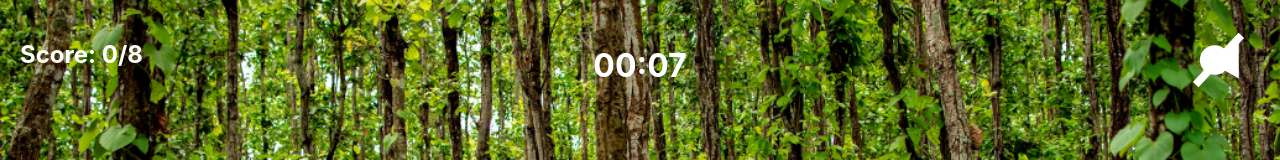
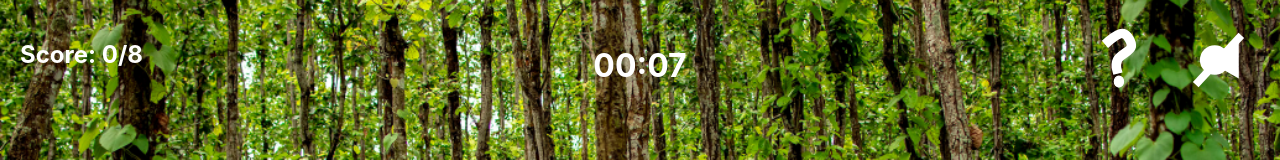
Before and after one commit to hyl3rid/point-click-react-game, a React (Create React App) app: page / in a window 1280 px wide. Shown: the top 160 px of the page. Built offline with nearby package versions, Linux system fonts and the light colour scheme.

Commit message:
add help menu

```diff
--- a/src/App.css
+++ b/src/App.css
@@ -23,3 +23,16 @@
   right: 25px;
   height: 70px;
 }
+
+.background__help-icon {
+  position: absolute;
+  top: 25px;
+  right: 125px;
+  height: 70px;
+}
+
+.background__button {
+  border: none;
+  padding: 15px 25px;
+  background-color: rgb(147, 232, 149);
+}
--- a/src/App.js
+++ b/src/App.js
@@ -5,6 +5,8 @@ import data from './data/data';
 import Forest from './assets/forest.jpg';
 import AudioIcon from './components/AudioIcon';
 import NoAudioIcon from './components/NoAudioIcon';
+import QuestionMarkIcon from './components/QuestionMarkIcon';
+import GameModals from './components/GameModals';
 import Timer from './components/Timer';
 import Audio from './audio/birds.mp3'
 import { AnimalContext } from './context/AnimalProvider';
@@ -12,6 +14,7 @@ import { AnimalContext } from './context/AnimalProvider';
 function App() {
   const [score] = useContext(AnimalContext)
   const [isPlaying, setIsPlaying] = useState(false);
+  const [isModalOpen, setIsModalOpen] = useState(false);
 
   const audioRef = useRef(null);
 
@@ -44,6 +47,14 @@ function App() {
     setIsPlaying(false)
   }
 
+  const openHelp = () => {
+    setIsModalOpen(true)
+  }
+
+  const closeHelp = () => {
+    setIsModalOpen(false)
+  }
+
   return (
     <div className="background">
       <img src={Forest} className="background-image" alt="forest"></img>
@@ -59,6 +70,16 @@ function App() {
         </div>
       }
 
+        <div className="background__help-icon" onClick={openHelp}>
+          <QuestionMarkIcon />
+        </div>
+
+      <GameModals isModalOpen={isModalOpen}>
+        <h2>Instructions to play the game!</h2>
+        <p>Just click on things you find interesting in the scene and find out information about them.</p>
+        <button className="background__button" onClick={closeHelp}>Continue</button>
+      </GameModals>
+
       <audio src={Audio} ref={audioRef} />
 
       <h2 className="background__score">Score: {score}/{data.length}</h2>
--- /dev/null
+++ b/src/components/QuestionMarkIcon.jsx
@@ -0,0 +1,42 @@
+function QuestionMarkIcon() {
+    return (
+      <>
+        <svg
+        width="100%"
+        height="100%"
+        viewBox="0 0 32 32"
+        version="1.1"
+        xmlns="http://www.w3.org/2000/svg"
+        xmlnsXlink="http://www.w3.org/1999/xlink"
+        xmlSpace="preserve"
+        xmlnsserif="http://www.serif.com/"
+        style={{
+            fillRule: "evenodd",
+            clipRule: "evenodd",
+            strokeLinecap: "square",
+            strokeLinejoin: "round",
+            strokeMiterlimit: "1.5"
+        }}
+        >
+        <g transform="matrix(1,0,0,1,-2.73478,-2.45106)">
+            <path
+            d="M13.532,9.85C13.532,9.85 18.29,5.78 20.25,6.355C22.209,6.93 24.312,10.402 23.881,12.391C23.45,14.381 18.706,16.182 17.662,18.292C16.663,20.313 17.254,22.604 17.254,22.604"
+            style={{ fill: "none", stroke: "white", strokeWidth: "4.34px" }}
+            />
+        </g>
+        <g transform="matrix(1.55399,0,0,1.55399,7.53247,-11.7659)">
+            <ellipse
+            cx="5.135"
+            cy="24.216"
+            rx="1.362"
+            ry="1.611"
+            style={{ fill: "white", stroke: "white", strokeWidth: "0.35px" }}
+            />
+        </g>
+        </svg>
+
+      </>
+    );
+  }
+
+  export default QuestionMarkIcon;
--- a/src/components/Timer.jsx
+++ b/src/components/Timer.jsx
@@ -10,8 +10,6 @@ const Timer = () => {
   const [timer, setTimer] = useState("00:00");
   const [timerExpired, setTimerExpired] = useState(false);
   const [isModalOpen, setIsModalOpen] = useState(false);
-
-  const endGameRef = useRef(null);
 
   const [score] = useContext(AnimalContext)
 
```
